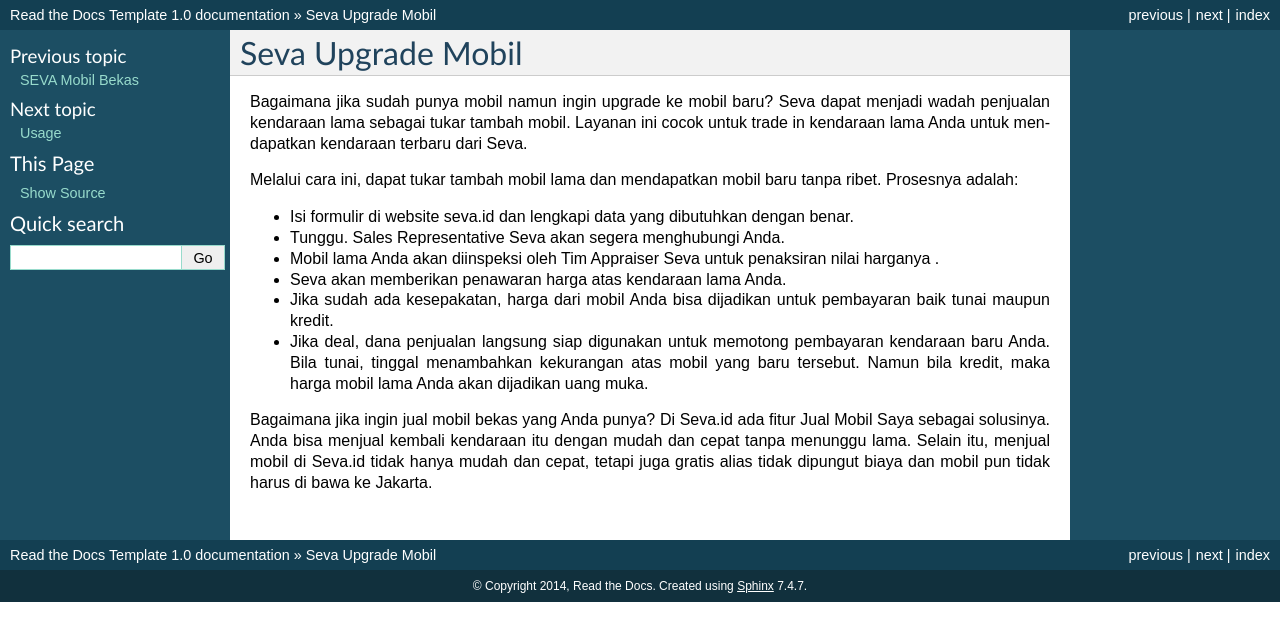
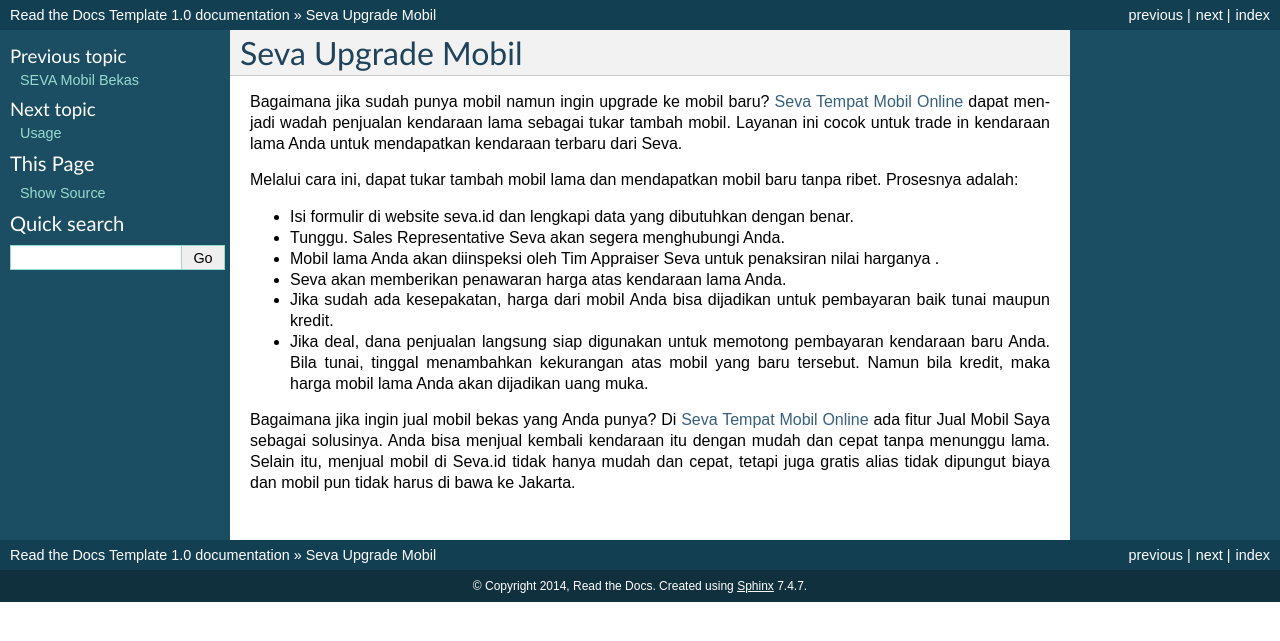
Before and after one commit to sersanmesrul/mosehat, a Sphinx documentation site: the page built from docs/seva-upgrade.rst, in a window 1280 px wide. Shown: the top 641 px of the page. Built offline with Sphinx 7.4.7, drawn with Linux system fonts in a browser that asks for light colours.

Commit message:
Update seva-upgrade.rst

```diff
--- a/docs/seva-upgrade.rst
+++ b/docs/seva-upgrade.rst
@@ -1,7 +1,7 @@
 Seva Upgrade Mobil
 ------------------
 
-Bagaimana jika sudah punya mobil namun ingin upgrade ke mobil baru? Seva dapat menjadi wadah penjualan kendaraan lama sebagai tukar tambah mobil. Layanan ini cocok untuk trade in kendaraan lama Anda untuk mendapatkan kendaraan terbaru dari Seva.
+Bagaimana jika sudah punya mobil namun ingin upgrade ke mobil baru? `Seva Tempat Mobil Online <https://www.daihatsuzebra.web.id/2021/01/seva-tempat-mobil-online.html>`_ dapat menjadi wadah penjualan kendaraan lama sebagai tukar tambah mobil. Layanan ini cocok untuk trade in kendaraan lama Anda untuk mendapatkan kendaraan terbaru dari Seva.
 
 Melalui cara ini, dapat tukar tambah mobil lama dan mendapatkan mobil baru tanpa ribet. Prosesnya adalah:
 
@@ -12,4 +12,4 @@ Melalui cara ini, dapat tukar tambah mobil lama dan mendapatkan mobil baru tanpa
 * Jika sudah ada kesepakatan, harga dari mobil Anda bisa dijadikan untuk pembayaran baik tunai maupun kredit.
 * Jika deal, dana penjualan langsung siap digunakan untuk memotong pembayaran kendaraan baru Anda. Bila tunai, tinggal menambahkan kekurangan atas mobil yang baru tersebut. Namun bila kredit, maka harga mobil lama Anda akan dijadikan uang muka.
 
-Bagaimana jika ingin jual mobil bekas yang Anda punya? Di Seva.id ada fitur Jual Mobil Saya sebagai solusinya. Anda bisa menjual kembali kendaraan itu dengan mudah dan cepat tanpa menunggu lama. Selain itu, menjual mobil di Seva.id tidak hanya mudah dan cepat, tetapi juga gratis alias tidak dipungut biaya dan mobil pun tidak harus di bawa ke Jakarta.
+Bagaimana jika ingin jual mobil bekas yang Anda punya? Di `Seva Tempat Mobil Online <https://www.literasipublik.com/seva-tempat-mobil-online>`_ ada fitur Jual Mobil Saya sebagai solusinya. Anda bisa menjual kembali kendaraan itu dengan mudah dan cepat tanpa menunggu lama. Selain itu, menjual mobil di Seva.id tidak hanya mudah dan cepat, tetapi juga gratis alias tidak dipungut biaya dan mobil pun tidak harus di bawa ke Jakarta.
```
